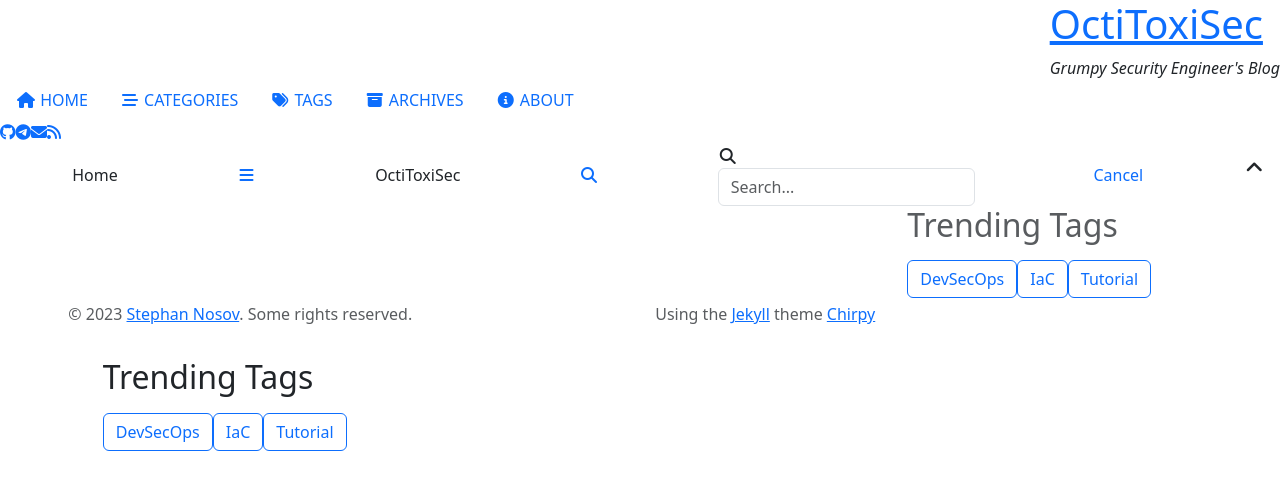
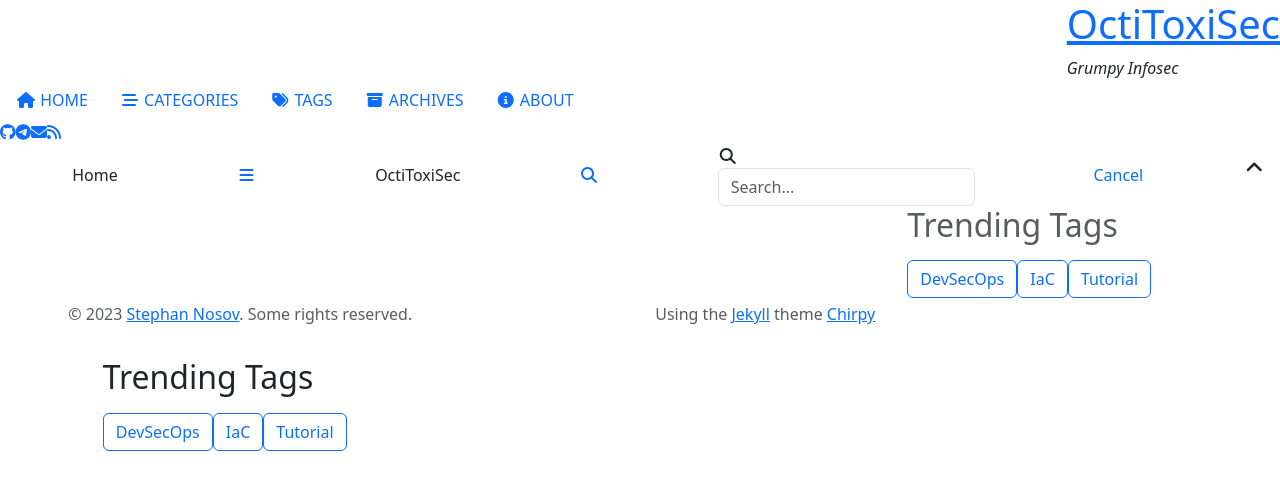
Before and after one commit to h0c0b/h0c0b.github.io, a Jekyll site: the page built from index.html, in a window 1280 px wide. Shown: the top 490 px of the page. Built offline with Jekyll 4.4.1, drawn with Linux system fonts in a browser that asks for light colours; cached includes are drawn as plain includes; comment, search, counter and statistics services are not loaded.

Commit message:
some changes in the configs

```diff
--- a/_config.yml
+++ b/_config.yml
@@ -20,10 +20,10 @@ timezone: Europe/Luxembourg
 
 title: OctiToxiSec # the main title
 
-tagline: Grumpy Security Engineer's Blog # it will display as the sub-title
+tagline: Grumpy Infosec # it will display as the sub-title
 
 description: >- # used by seo meta and the atom feed
-  A portfolio/personal blog of a grumpy security engineer.
+  A security engineer's portfolio/personal project.
 
 # fill in the protocol & hostname for your site, e.g., 'https://username.github.io'
 url: "https://h0c0b.github.io/"
@@ -31,8 +31,8 @@ url: "https://h0c0b.github.io/"
 github:
   username: h0c0b # change to your github username
 
-#twitter:
-#  username: buggy_c0d3r # change to your twitter username
+twitter:
+  username: buggy_c0d3r # change to your twitter username
 
 tg:
   username: buggy_c0d3r
--- a/_data/authors.yml
+++ b/_data/authors.yml
@@ -18,5 +18,6 @@
 
 octi:
   name: Octi
-  twitter: buggy_c0d3r
+  #twitter: buggy_c0d3r
+  tg: buggy_c0d3r
   url: https://github.com/h0c0b
```
